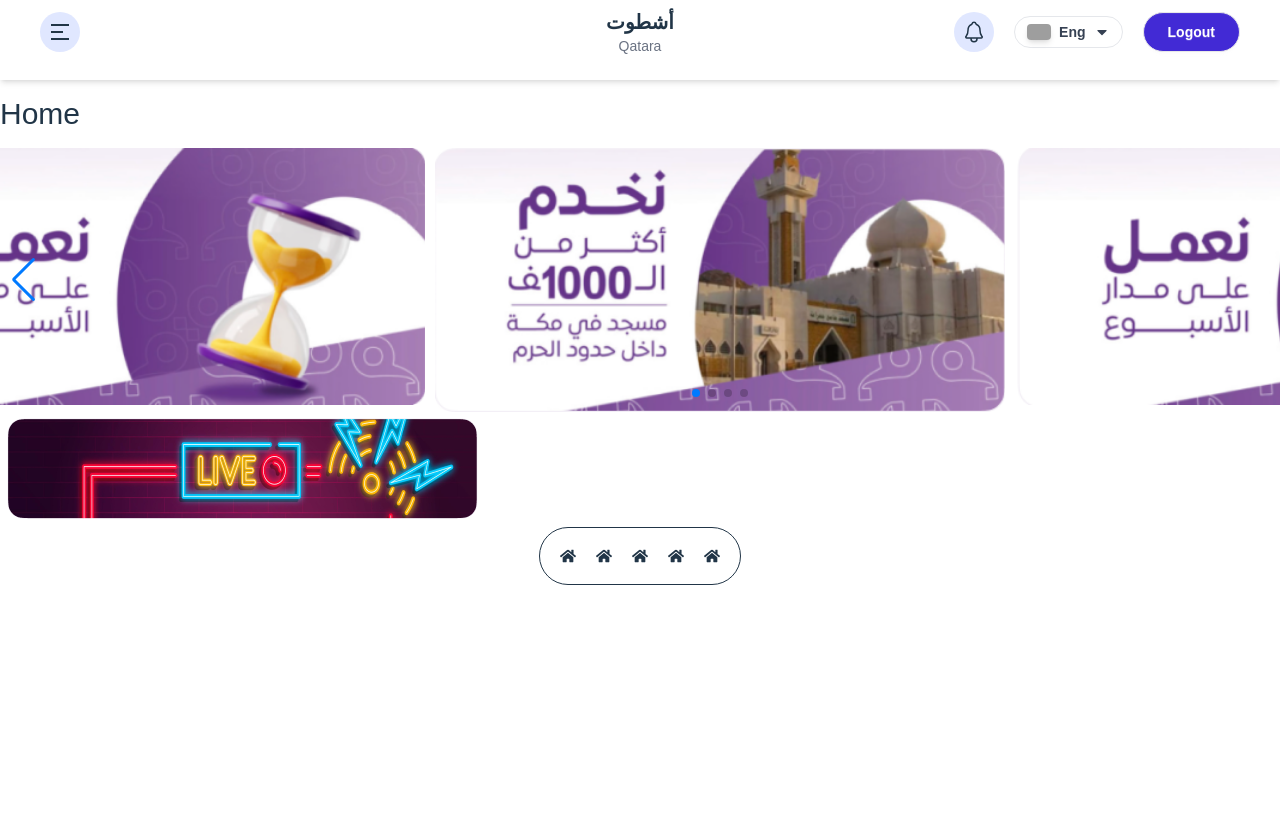
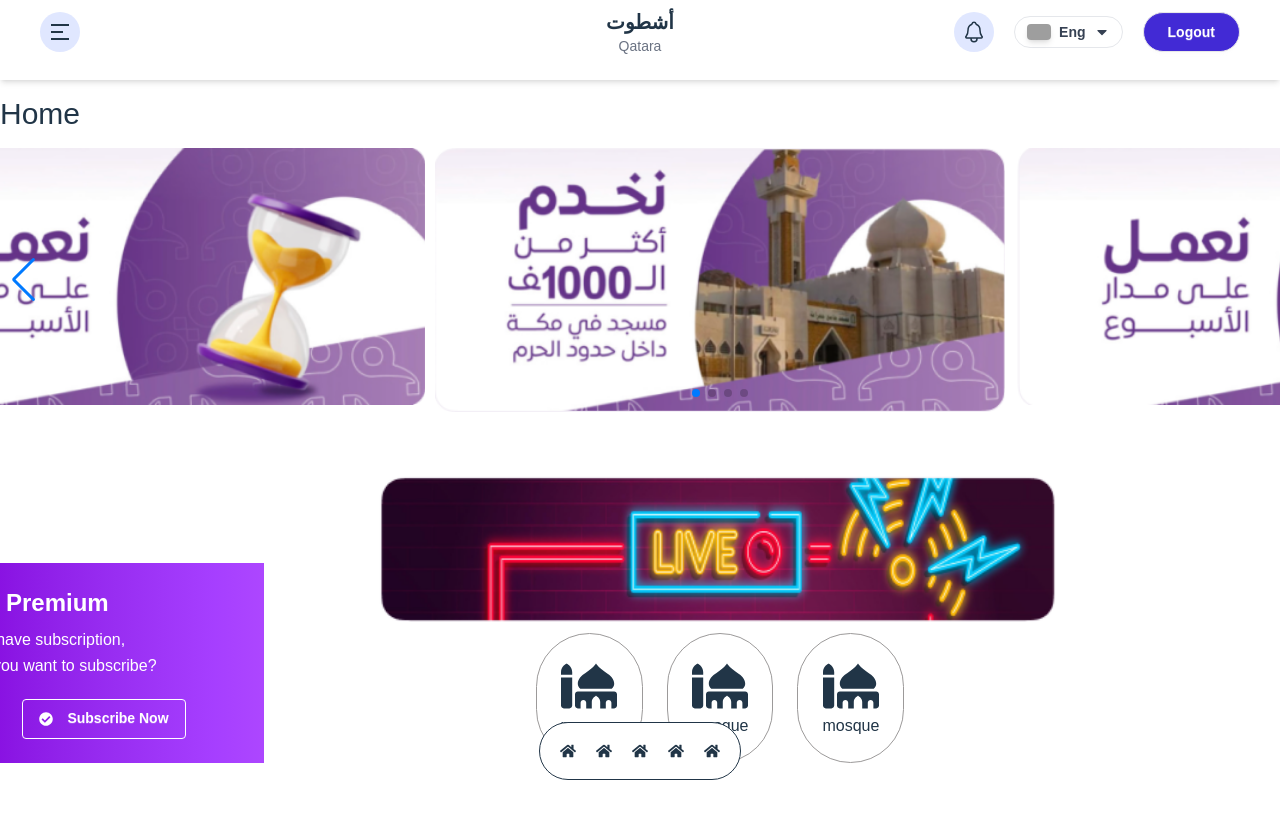
Before and after one commit to shaikTazUddin01/Sofof_Tech_Job_Task, a React (Vite) app: page / in a window 1280 px wide. Shown: the top 818 px of the page. Built offline with nearby package versions, Linux system fonts and the light colour scheme; grey boxes are pictures that could not be loaded.

Commit message:
added basic home page design

```diff
--- a/src/component/home/category.jsx
+++ b/src/component/home/category.jsx
@@ -1,13 +1,29 @@
-import img from '../../assets/live.png'
+import { FaMosque } from "react-icons/fa";
+import img from "../../assets/live.png";
 
 const Category = () => {
-    return (
-        <div>
-            <div >
-            <img src={img} alt="" />
-            </div>
+  return (
+    <div className="my-14">
+      <div className="flex justify-center items-center">
+        <img src={img} alt="" className="w-[700px]" />
+      </div>
+      <div className="flex gap-6 justify-center items-center">
+        <div className="rounded-full p-6 border border-[#9c9a9a] flex flex-col justify-center items-center ">
+          <FaMosque className="h-14 w-14" />
+          <p>mosque</p>
         </div>
-    );
+        <div className="rounded-full p-6 border border-[#9c9a9a] flex flex-col justify-center items-center">
+          <FaMosque className="h-14 w-14" />
+          <p>mosque</p>
+        </div>
+        <div className="rounded-full p-6 border border-[#9c9a9a] flex flex-col justify-center items-center">
+          <FaMosque className="h-14 w-14" />
+          <p>mosque</p>
+
+        </div>
+      </div>
+    </div>
+  );
 };
 
 export default Category;
--- /dev/null
+++ b/src/component/home/subscribe.jsx
@@ -0,0 +1,38 @@
+import { FaCheckCircle, FaStar } from "react-icons/fa";
+
+
+const Subscribe = () => {
+  return (
+    <div
+      className=" w-80  bg-gradient-to-r from-purple-700 to-purple-500 text-white relative flex flex-col justify-between
+      "
+    >
+      <div className="  p-6">
+        <h2 className="text-2xl font-bold mb-2 flex items-center">
+          <FaStar className="text-yellow-400 text-3xl mr-2" />
+          Premium
+        </h2>
+        <p className="text-base leading-relaxed mb-5">
+          We have subscription,
+          <br />
+          Do you want to subscribe?
+        </p>
+        <div className="card-actions justify-center">
+          <button
+            className="
+                      btn btn-outline btn-info
+                      text-white border-white border-opacity-30
+                      hover:bg-white hover:text-purple-700 hover:border-white hover:border-opacity-0
+                      normal-case
+                      flex items-center justify-center
+                  "
+          >
+            <FaCheckCircle className="mr-2" /> Subscribe Now
+          </button>
+        </div>
+      </div>
+    </div>
+  );
+};
+
+export default Subscribe;
--- a/src/component/navbar/footerNav.jsx
+++ b/src/component/navbar/footerNav.jsx
@@ -1,18 +1,18 @@
-import React from 'react';
-import { FaHome } from 'react-icons/fa';
+import React from "react";
+import { FaHome } from "react-icons/fa";
 
 const FooterNavBar = () => {
-    return (
-        <div className='flex justify-center '>
-            <div className='flex gap-5 border p-5 rounded-full'>
-                <FaHome/>
-                <FaHome/>
-                <FaHome/>
-                <FaHome/>
-                <FaHome/>
-            </div>
-        </div>
-    );
+  return (
+    <div className="flex justify-center py-5">
+      <div className="flex gap-5 border p-5 rounded-full bg-white">
+        <FaHome />
+        <FaHome />
+        <FaHome />
+        <FaHome />
+        <FaHome />
+      </div>
+    </div>
+  );
 };
 
 export default FooterNavBar;
--- a/src/pages/home.jsx
+++ b/src/pages/home.jsx
@@ -1,14 +1,26 @@
-import React from 'react';
-import HeroArea from '../component/home/hero';
-import Category from '../component/home/category';
+import React from "react";
+import HeroArea from "../component/home/hero";
+import Category from "../component/home/category";
+import Subscribe from "../component/home/subscribe";
+import {  FaWhatsapp } from "react-icons/fa";
 
 const Home = () => {
-    return (
-        <div>
-            <HeroArea/>
-            <Category/>
+  return (
+    <div className="relative">
+      <HeroArea />
+      <Category />
+      {/* right side */}
+      <div className="absolute right-0 bottom-3">
+        <div className="bg-green-500 p-2 rounded-full inline-block text-white ">
+          <FaWhatsapp className="h-10 w-10" />
         </div>
-    );
+      </div>
+      {/* left side */}
+      <div className="absolute bottom-0 -left-14">
+        <Subscribe/>
+      </div>
+    </div>
+  );
 };
 
 export default Home;
```
